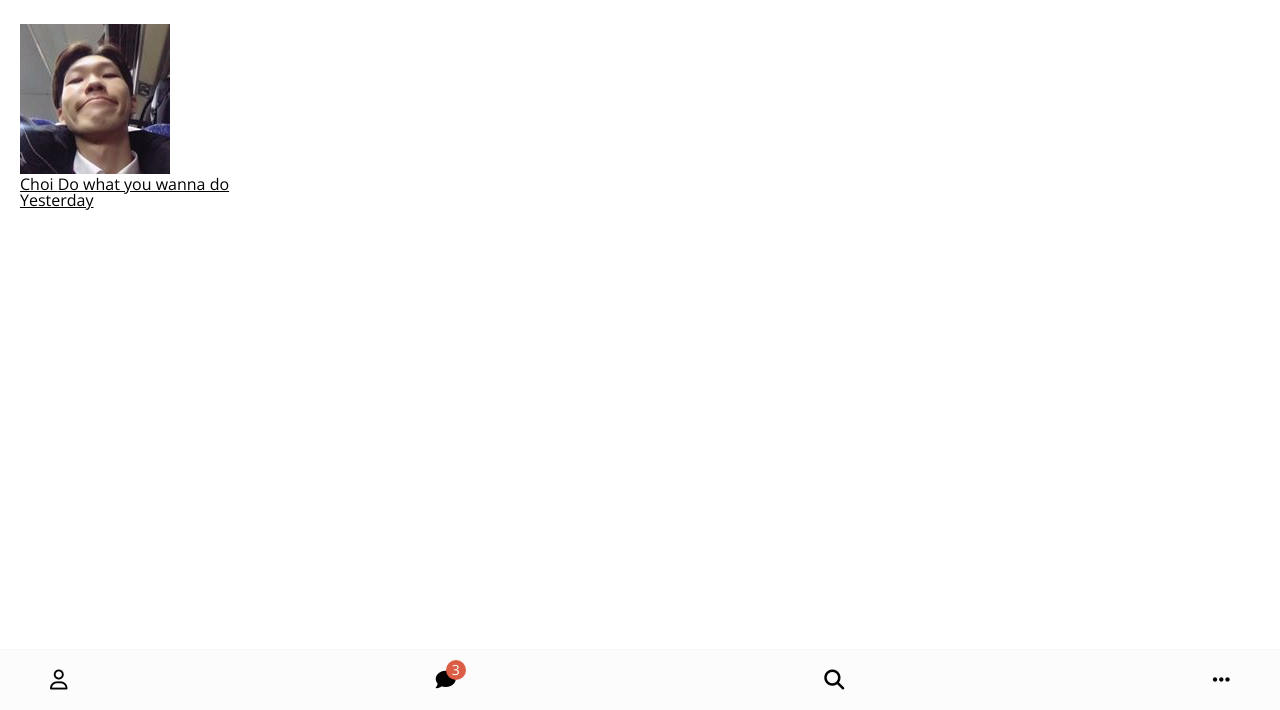
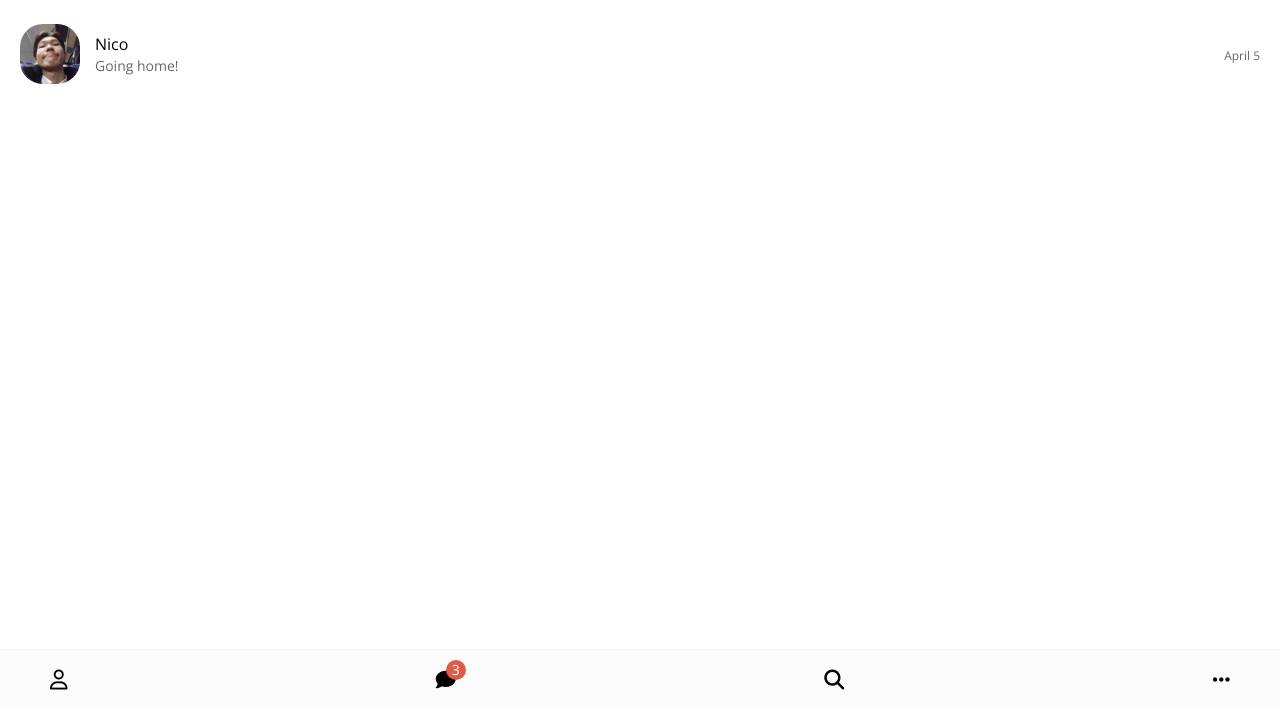
Before and after one commit to SeungsooChoi/kakao-clone, a plain HTML site: page index.html in a window 1280 px wide. Shown: the part 90-800 px from the top of the page. Drawn offline with nearby package versions, Linux system fonts and the light colour scheme.

Commit message:
css - friend component
part one, two

```diff
--- /dev/null
+++ b/css/friend.css
@@ -0,0 +1,47 @@
+.friend {
+  display: flex;
+  justify-content: space-between;
+  align-items: center;
+}
+
+.friend .friend__avatar {
+  width: 50px;
+  border-radius: 38%;
+}
+
+.friend__avatar.g-avatar {
+  width: 70px;
+}
+
+.friend__avatar.m-avatar {
+  width: 60px;
+}
+
+.friend .friend__column {
+  display: flex;
+  align-items: center;
+}
+
+.friend .friend__avatar {
+  margin-right: 15px;
+}
+
+.friend__content .friend__name {
+  display: block;
+  margin-bottom: 5px;
+}
+
+.friend__content .friend__status,
+.friend__content .friend__bottom-text,
+.friend .chat__timestamp {
+  opacity: 0.6;
+}
+
+.friend__content .friend__bottom-text {
+  font-size: 14px;
+}
+
+.friend__content .friend__status,
+.friend .chat__timestamp {
+  font-size: 12px;
+}
--- a/css/style.css
+++ b/css/style.css
@@ -3,6 +3,7 @@
 @import "status-bar.css";
 @import "header.css";
 @import "nav-bar.css";
+@import "friend.css";
 
 * {
   box-sizing: border-box;
@@ -17,4 +18,5 @@ body {
 
 a {
   color: inherit;
+  text-decoration: none;
 }
--- a/index.html
+++ b/index.html
@@ -45,23 +45,29 @@
       <ul class="chats__list">
         <li class="chats__chat chat">
           <a href="chat.html">
-            <div class="chat__column">
+            <div class="chats__chat friend">
+              <div class="friend__column">
                 <img
                   src="./images/avatar.jpg"
                   alt=""
-                class="chat__avatar g-avatar"
+                  class="m-avatar friend__avatar"
                 />
-              <div class="chat__content">
-                <span class="chat__username">
-                  Choi
+                <div class="friend__content">
+                  <span class="friend__name">
+                    Nico
                   </span>
-                <span class="chat__preview">
-                  Do what you wanna do
+                  <span class="friend__bottom-text">
+                    Going home!
                   </span>
                 </div>
               </div>
-            <div class="chat__column">
-              <span class="chat__timestamp">Yesterday</span>
+              <div class="friend__column">
+                <div class="friend__now-listening">
+                  <span class="chat__timestamp">
+                    April 5
+                  </span>
+                </div>
+              </div>
             </div>
           </a>
         </li>
```
Also changed, not shown: find.html (+1 -5 lines), friends.html (+2 -10 lines). Lines whose indentation alone changed are shown as unchanged.
